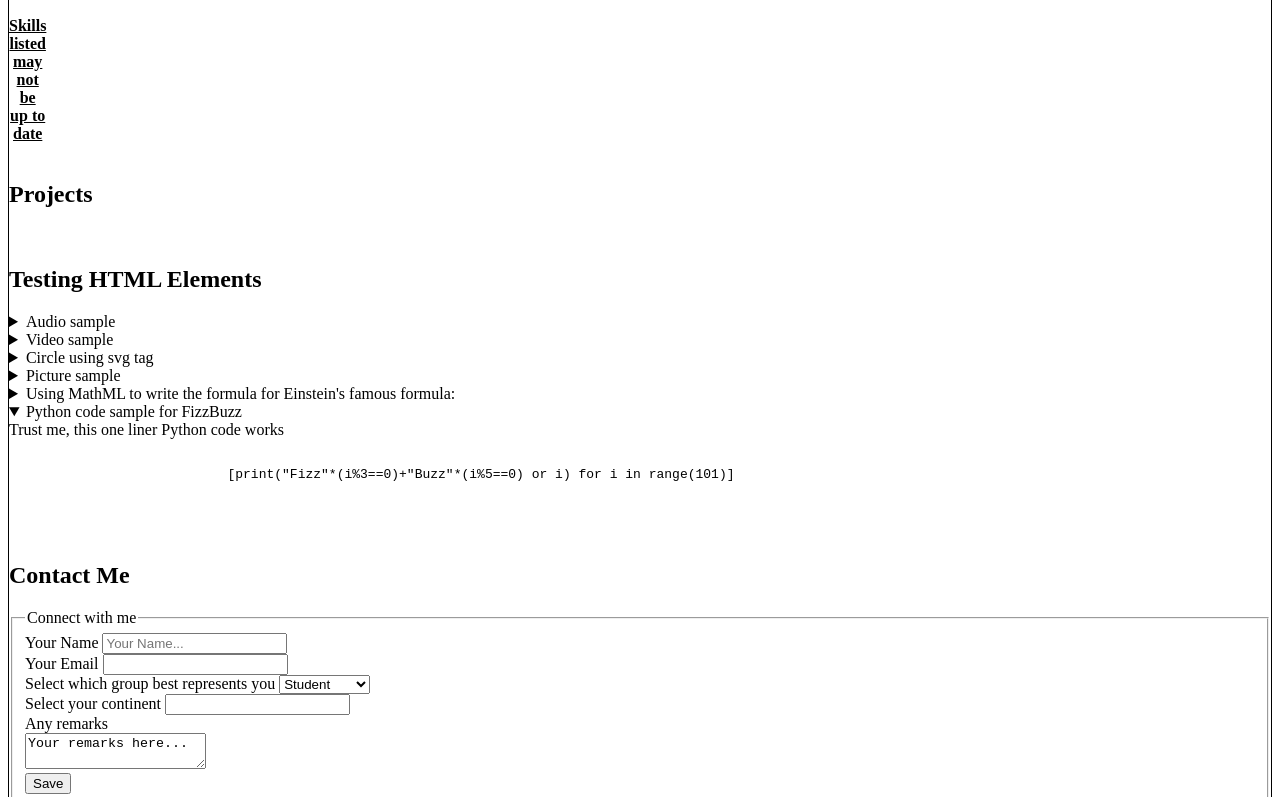
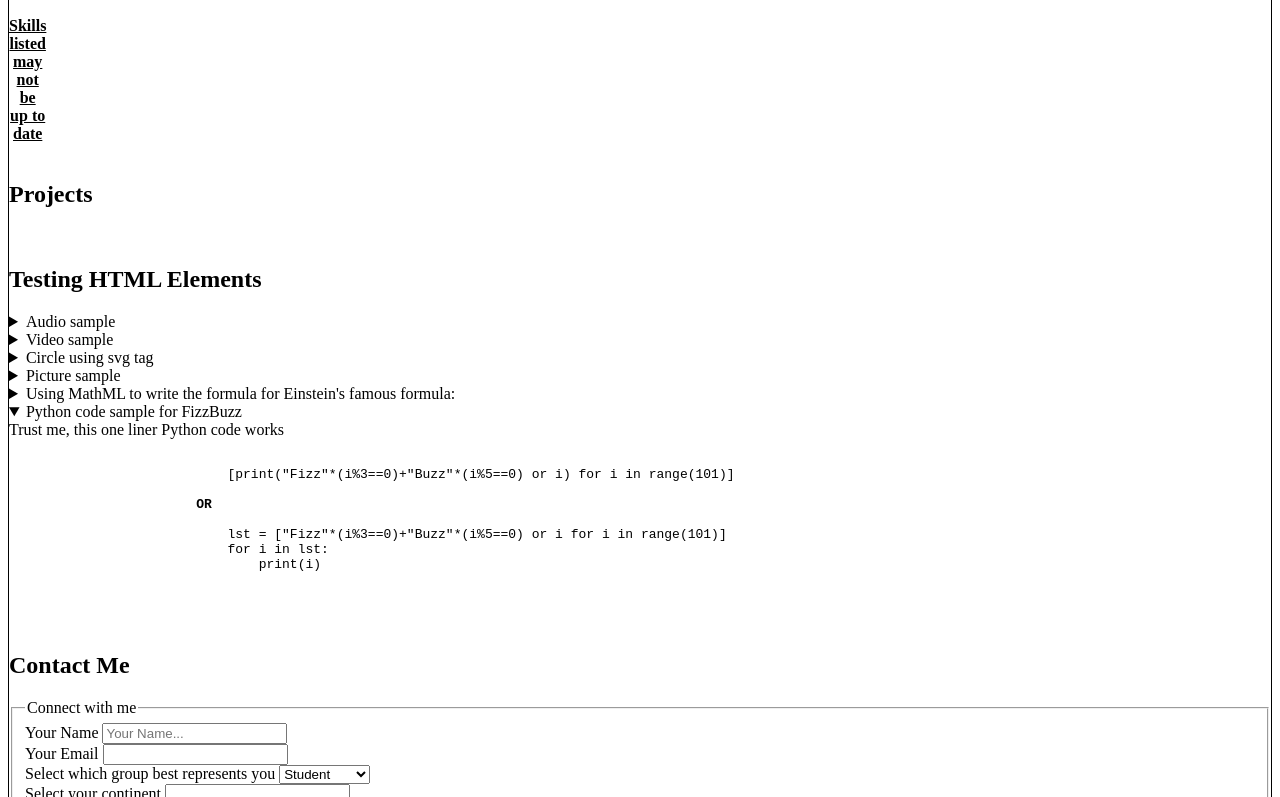
Before and after one commit to benedict733/Website_MainHTML, a plain HTML site: page index.html in a window 1280 px wide. Both pictures are taken after a click on the heading "Python code sample for FizzBuzz". Shown: the part 699-1496 px from the top of the page. Drawn offline with Linux system fonts and the light colour scheme.

Commit message:
added line under Test to improve readability of Python code

```diff
--- a/index.html
+++ b/index.html
@@ -137,6 +137,12 @@
                         <code>
                             [print("Fizz"*(i%3==0)+"Buzz"*(i%5==0) or i) for i in range(101)]
                         </code>
+                        <b>OR</b>
+                        <code>
+                            lst = ["Fizz"*(i%3==0)+"Buzz"*(i%5==0) or i for i in range(101)]
+                            for i in lst:
+                                print(i)
+                        </code>
                     </pre>
                 </details>
 
```
